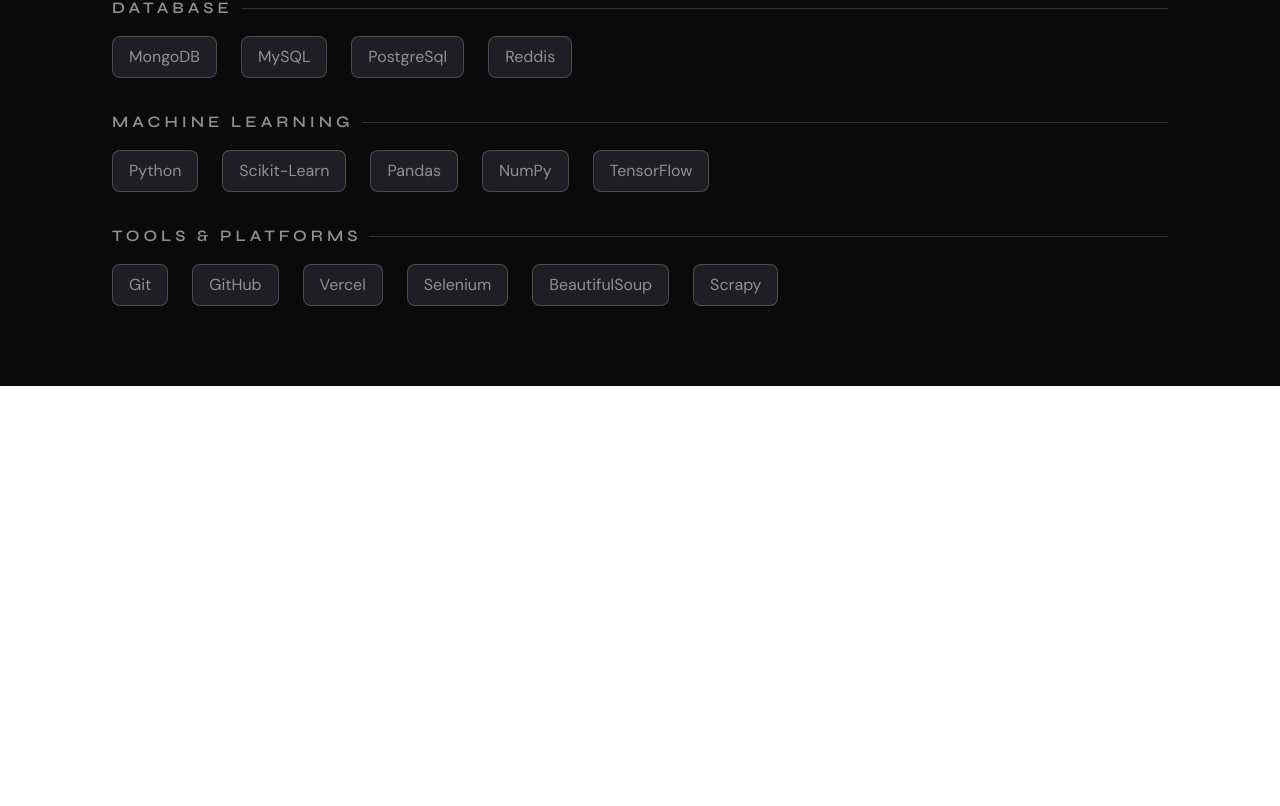
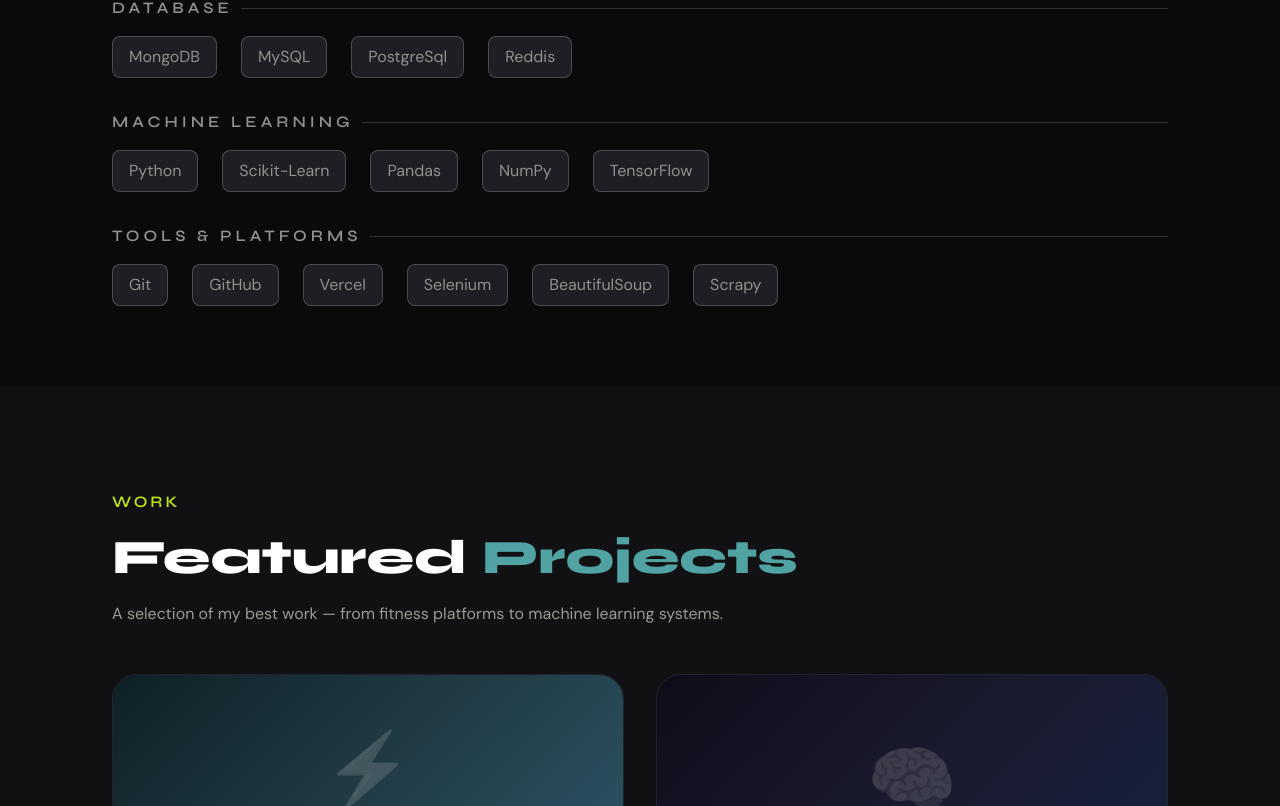
Before and after one commit to Kaif-S/portfolio-kaifshaikh, a Next.js app: page / in a window 1280 px wide. Shown: the part 1994-2800 px from the top of the page. Before the commit the page ends 2380 px from the top, so only its background shows below. Built offline with nearby package versions, Linux system fonts and the light colour scheme.

Commit message:
feat: add Projects section and update Navbar for project navigation, modify project data structure to allow null live URLs

```diff
--- a/app/page.tsx
+++ b/app/page.tsx
@@ -4,6 +4,7 @@
 import Navbar from "@/components/Navbar";
 import ThemeSwitcher from "@/components/ui/ThemeSwitcher";
 import SkillSection from "@/components/sections/SkillSection";
+import Projects from "@/components/sections/Projects";
 
 export default function Home() {
   return (
@@ -13,6 +14,7 @@
         <HeroSection/>
         <About/>
         <SkillSection/>
+        <Projects/>
       </main>
       <MouseGlow/>
       <ThemeSwitcher/>
--- a/components/Navbar.tsx
+++ b/components/Navbar.tsx
@@ -9,8 +9,8 @@
             <ul className='flex gap-8 justify-center text-center'>
                 <li className='hover:text-gray-200 relative nav-tag duration-200 transition-colors text-gray-400 cursor-pointer'><a href="#about-section">About</a></li>
                 <li className='hover:text-gray-200 relative nav-tag duration-200 transition-colors text-gray-400 cursor-pointer'><a href="#skills-section">Skills</a></li>
+                <li className='hover:text-gray-200 relative nav-tag duration-200 transition-colors text-gray-400 cursor-pointer'><a href="#project-section">Projects</a></li>
                 <li className='hover:text-gray-200 relative nav-tag duration-200 transition-colors text-gray-400 cursor-pointer'><a href="#services-section">Services</a></li>
-                <li className='hover:text-gray-200 relative nav-tag duration-200 transition-colors text-gray-400 cursor-pointer'><a href="#projects-section">Projects</a></li>
             </ul>
         </div>
         <div className='md:inline hidden'>
--- /dev/null
+++ b/components/sections/Projects.tsx
@@ -0,0 +1,38 @@
+import { projects } from '@/lib/data'
+import React from 'react'
+
+const Projects = () => {
+  return (
+    <section id='project-section'  className='min-h-screen bg-[#111114] lg:py-26 md:px-10 lg:px-28'>
+        <h2 style={{letterSpacing:"3px"}} className='text-accent font-semibold uppercase font-epilogue'>work</h2>
+        <div className='mb-12'>
+          <h4 className='font-black text-white font-epilogue lg:text-5xl text-xl my-5'>Featured <span className='text-primary'>Projects</span></h4>
+          <span className='w-xl text-greytext'>A selection of my best work — from fitness platforms to machine learning systems.</span>
+        </div>
+        <div className='flex h-120 gap-8'>
+        {projects.map((item,index)=>{
+          return (
+          <div className='w-full rounded-3xl flex flex-col h-full border border-[#222229]' key={index}>
+            <div className='h-1/2 w-full rounded-t-3xl flex justify-center items-center group' style={{background:item.bgGradient}}><span className='grayscale-100 group group-hover:scale-125 transition-all duration-400 opacity-20 text-7xl'>{item.emoji}</span></div>
+            <div className='h-0.5 w-full' style={{background:item.accentGradient}}></div>
+            <div className='mx-4 my-6 flex gap-6 flex-col'>
+              <h6 className='text-white text-xl font-epilogue font-bold'>{item.title}</h6>
+              <span className='text-greytext text-sm'>{item.description}</span>
+              <div className='flex gap-4'>
+              {item.tech.map((tech,i)=>{
+                return <span className={` ${item.techColor ? `text-highlight bg-highlight/20 border-highlight/50 ` : "bg-primary/20 text-primary border-primary/50"}  rounded-md border py-1.5 px-3 text-xs`} key={i}>{tech}</span>
+              })}
+              </div>
+              <div className='flex gap-6'>
+                <a href={item.githubUrl} className='font-epilogue text-greytext bg-[#1E1E24] text-center py-3 w-full rounded-md transition-colors hover:text-white duration-500 inline-block'>⌥ GitHub</a>
+                {item.liveUrl && <a href={item.liveUrl} className='font-epilogue bg-accent rounded-md text-center py-3 w-full inline-block'>Live Demo ↗</a>}
+              </div>
+            </div>
+          </div>)
+        })}
+        </div>
+    </section>
+  )
+}
+
+export default Projects
--- a/lib/data.ts
+++ b/lib/data.ts
@@ -22,7 +22,7 @@
   accentGradient: string;
   bgGradient: string;
   githubUrl: string;
-  liveUrl: string;
+  liveUrl: string | null;
   techColor?: string;
 }
 
@@ -47,7 +47,7 @@
     accentGradient: "linear-gradient(90deg, var(--color-highlight), var(--color-warm))",
     bgGradient: "linear-gradient(135deg, #0D0D1A, #1A1A2E, #16213E)",
     githubUrl: "https://github.com",
-    liveUrl: "#",
+    liveUrl: null,
     techColor: "highlight",
   },
 ];
```
